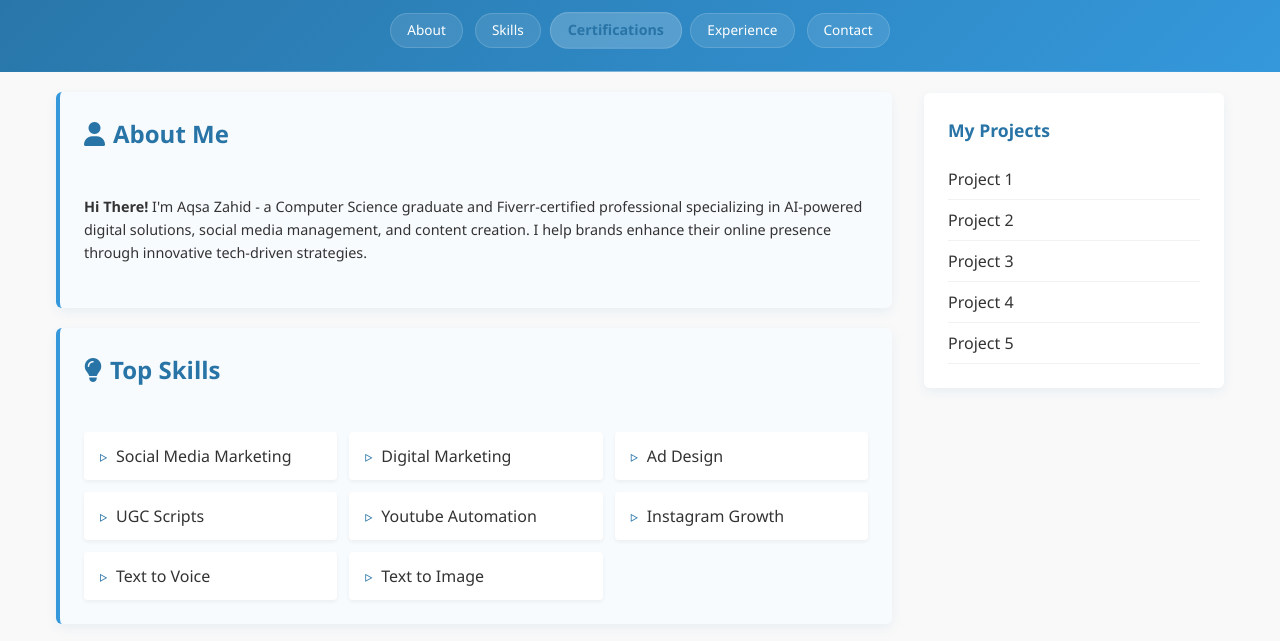
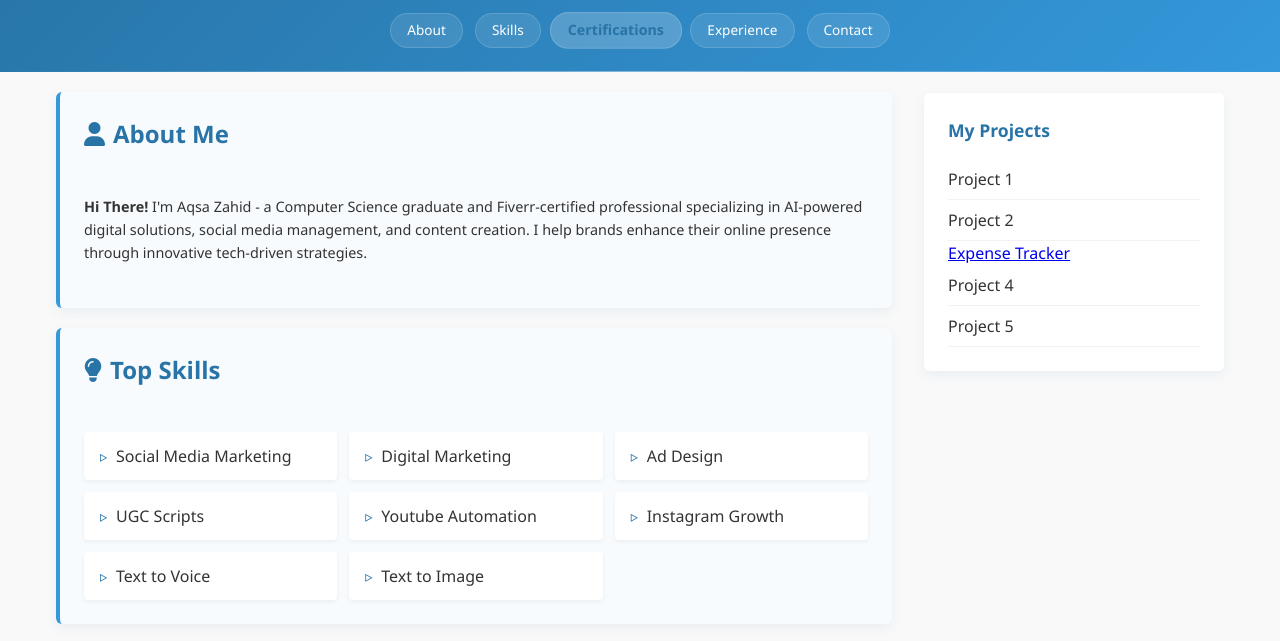
Before and after one commit to skillsetpr0/Profile, a plain HTML site: page index.html in a window 1280 px wide. Shown: the part 101-742 px from the top of the page. Drawn offline with nearby package versions, Linux system fonts and the light colour scheme.

Commit message:
Update index.html

```diff
--- a/index.html
+++ b/index.html
@@ -122,7 +122,7 @@
       <h3>My Projects</h3>
       <a href="#" class="project-link">Project 1</a>
       <a href="#" class="project-link">Project 2</a>
-      <a href="#" class="project-link">Project 3</a>
+      <a href="#" class="https://c3e0609b-0e35-448a-8f6a-a8c2b247b2b0-00-67bav5g24q7u.sisko.replit.dev/">Expense Tracker</a>
       <a href="#" class="project-link">Project 4</a>
       <a href="#" class="project-link">Project 5</a>
       <!-- Add more project links -->
```
